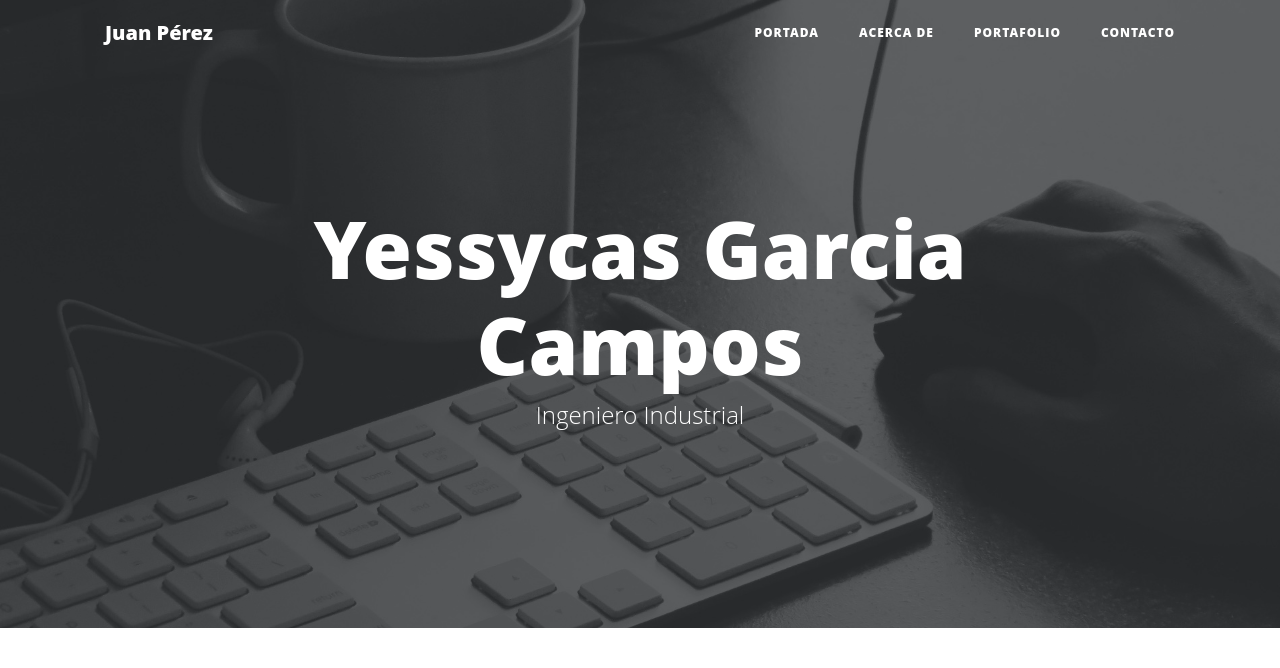
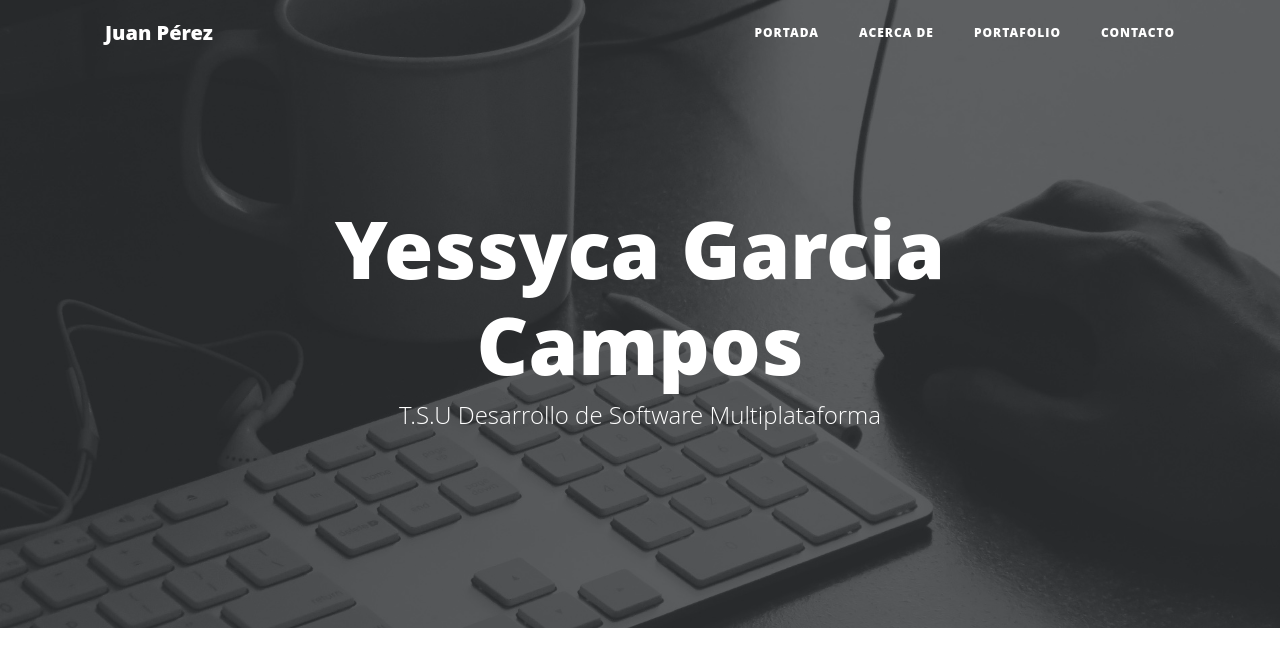
Before and after one commit to VictorTamayoBriones/webDjangoPersonalCourse, a Django app: page / in a window 1280 px wide. Shown: the top 668 px of the page. Run offline with Django 4.2, Linux system fonts and the light colour scheme; some libraries are stand-ins or nearby versions.

Commit message:
git ignore

```diff
--- a/core/templates/core/base.html
+++ b/core/templates/core/base.html
@@ -6,7 +6,7 @@
     <meta charset="utf-8">
     <meta name="viewport" content="width=device-width, initial-scale=1, shrink-to-fit=no">
 
-    <title>{% block title %}{% endblock %} | Juan Pérez (Ingeniero)</title>
+    <title>{% block title %}{% endblock %} | Yessyca (Ingeniera)</title>
 
     <!-- Estilos y fuentes del template  -->
     {% load static %}
--- a/core/templates/core/home.html
+++ b/core/templates/core/home.html
@@ -7,6 +7,6 @@
 {% block background %}{% static 'core/img/home-bg.jpg' %}{% endblock %}
 
 {% block headers %}
-    <h1>Yessycas Garcia Campos</h1>
-    <span class="subheading">Ingeniero Industrial</span>
+    <h1>Yessyca Garcia Campos</h1>
+    <span class="subheading">T.S.U Desarrollo de Software Multiplataforma</span>
 {% endblock %}
```
Also changed, not shown: 1 other file.
